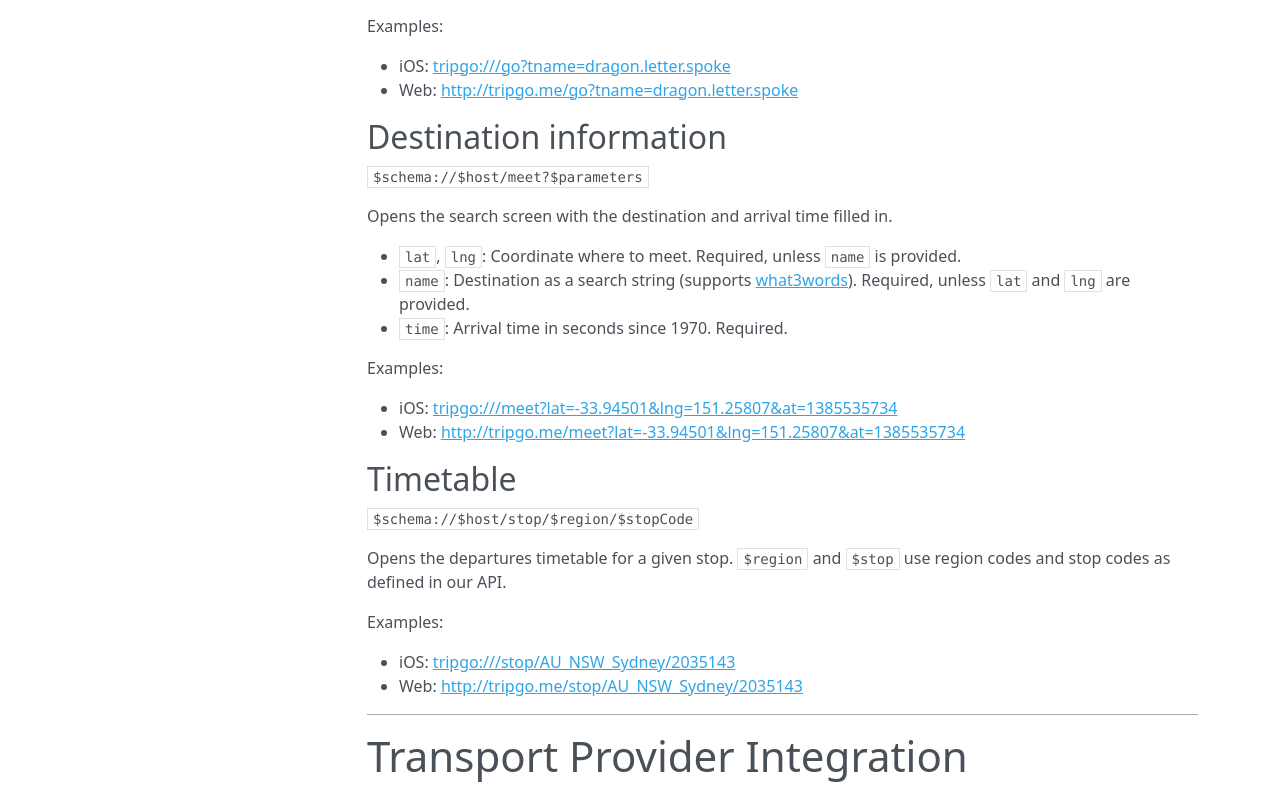
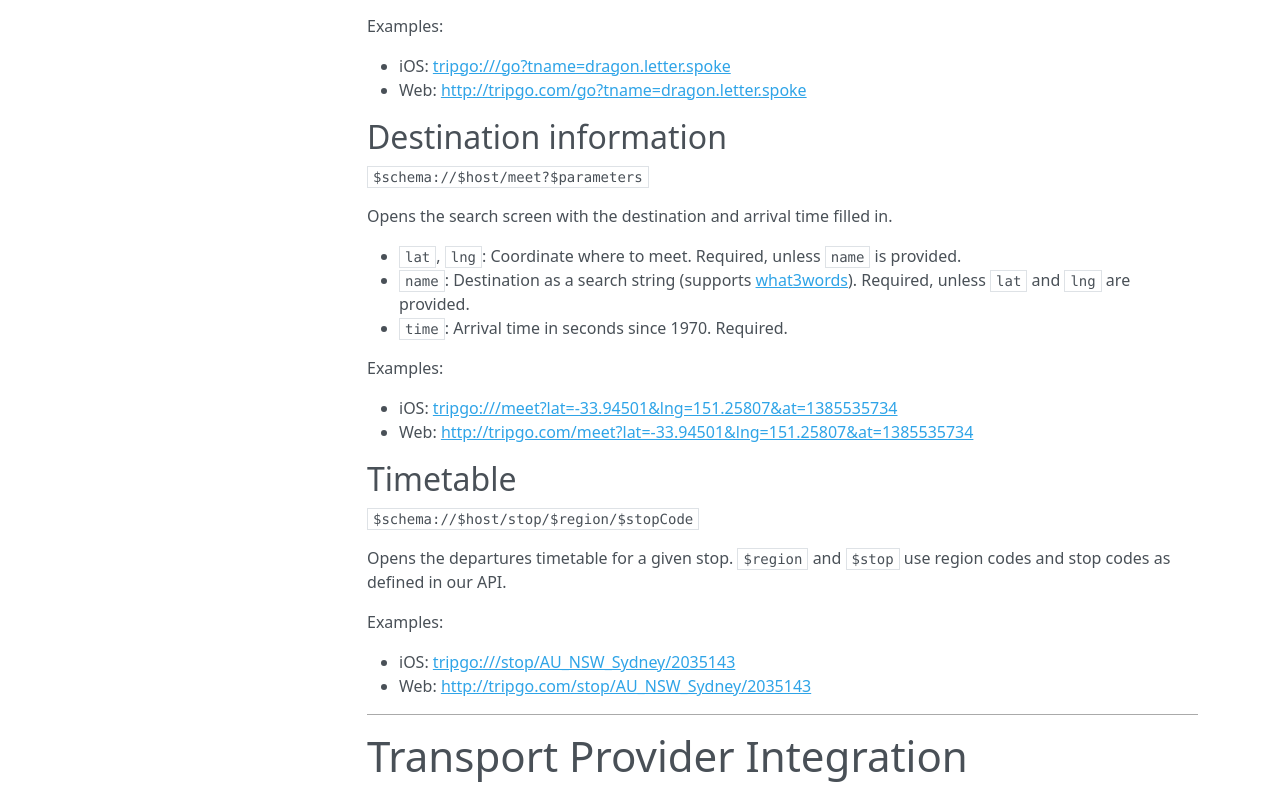
Before and after one commit to skedgo/tripgo-api, an MkDocs documentation site: the page built from docs/index.md, in a window 1280 px wide and 1400 px high, scrolled down 1313 px. Shown: the part 459-1244 px from the top of the window. Built offline with MkDocs 1.6.1, drawn with Linux system fonts in a browser that asks for light colours; nearby versions of some CDN libraries; old or Windows-style settings are respelled for this version of MkDocs; some of the changed lines change nothing that is shown.

Commit message:
Update index.md

```diff
--- a/docs/index.md
+++ b/docs/index.md
@@ -75,7 +75,7 @@
 Examples:
 
 - iOS: [tripgo:///go?tname=dragon.letter.spoke](tripgo:///go?tname=dragon.letter.spoke)
-- Web: [http://tripgo.me/go?tname=dragon.letter.spoke](http://tripgo.me/go?tname=dragon.letter.spoke)
+- Web: [http://tripgo.com/go?tname=dragon.letter.spoke](http://tripgo.com/go?tname=dragon.letter.spoke)
 
 ## Destination information
 
@@ -90,7 +90,7 @@
 Examples:
 
 - iOS: [tripgo:///meet?lat=-33.94501&lng=151.25807&at=1385535734](tripgo:///meet?lat=-33.94501&lng=151.25807&at=1385535734)
-- Web: [http://tripgo.me/meet?lat=-33.94501&lng=151.25807&at=1385535734](http://tripgo.me/meet?lat=-33.94501&lng=151.25807&at=1385535734)
+- Web: [http://tripgo.com/meet?lat=-33.94501&lng=151.25807&at=1385535734](http://tripgo.com/meet?lat=-33.94501&lng=151.25807&at=1385535734)
 
 
 ## Timetable
@@ -102,7 +102,7 @@
 Examples:
 
 - iOS: [tripgo:///stop/AU_NSW_Sydney/2035143](tripgo:///stop/AU_NSW_Sydney/2035143)
-- Web: [http://tripgo.me/stop/AU_NSW_Sydney/2035143](http://tripgo.me/stop/AU_NSW_Sydney/2035143)
+- Web: [http://tripgo.com/stop/AU_NSW_Sydney/2035143](http://tripgo.com/stop/AU_NSW_Sydney/2035143)
 
 
 ---
```
